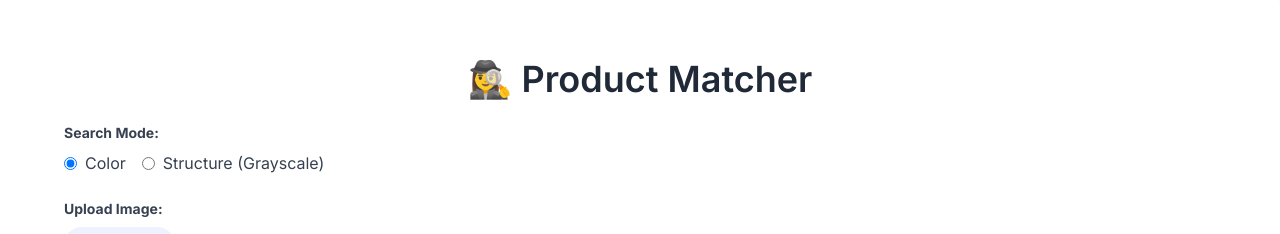
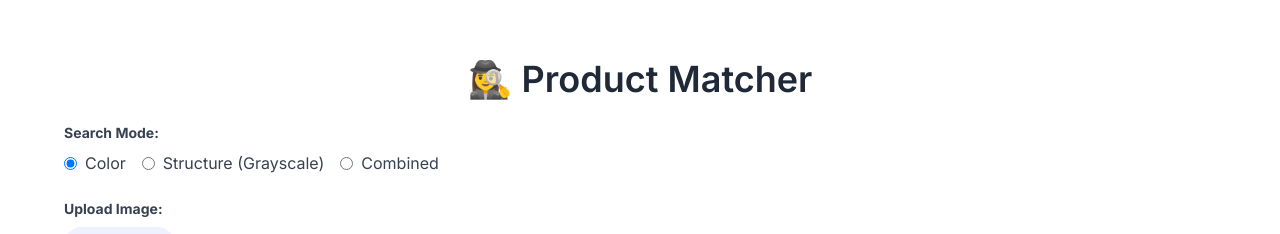
Before and after one commit to siddharthpeters-tto/product-matcher, a React (Vite) app in the folder frontend/: page / in a window 1280 px wide. Shown: the part 132-366 px from the top of the page. Built offline with nearby package versions, Linux system fonts and the light colour scheme.

Commit message:
Add combined

```diff
--- a/frontend/src/ProductSearch.jsx
+++ b/frontend/src/ProductSearch.jsx
@@ -112,6 +112,10 @@ const fetchResults = async ({ file, text }) => {
             <input type="radio" value="structure" checked={indexType === "structure"} onChange={e => setIndexType(e.target.value)} className="form-radio text-indigo-600" />
             <span className="ml-2 text-gray-700">Structure (Grayscale)</span>
           </label>
+          <label className="inline-flex items-center">
+            <input type="radio" value="combined" checked={indexType === "combined"} onChange={e => setIndexType(e.target.value)} className="form-radio text-indigo-600" />
+            <span className="ml-2 text-gray-700">Combined</span>
+          </label>
         </div>
       </section>
 
```
